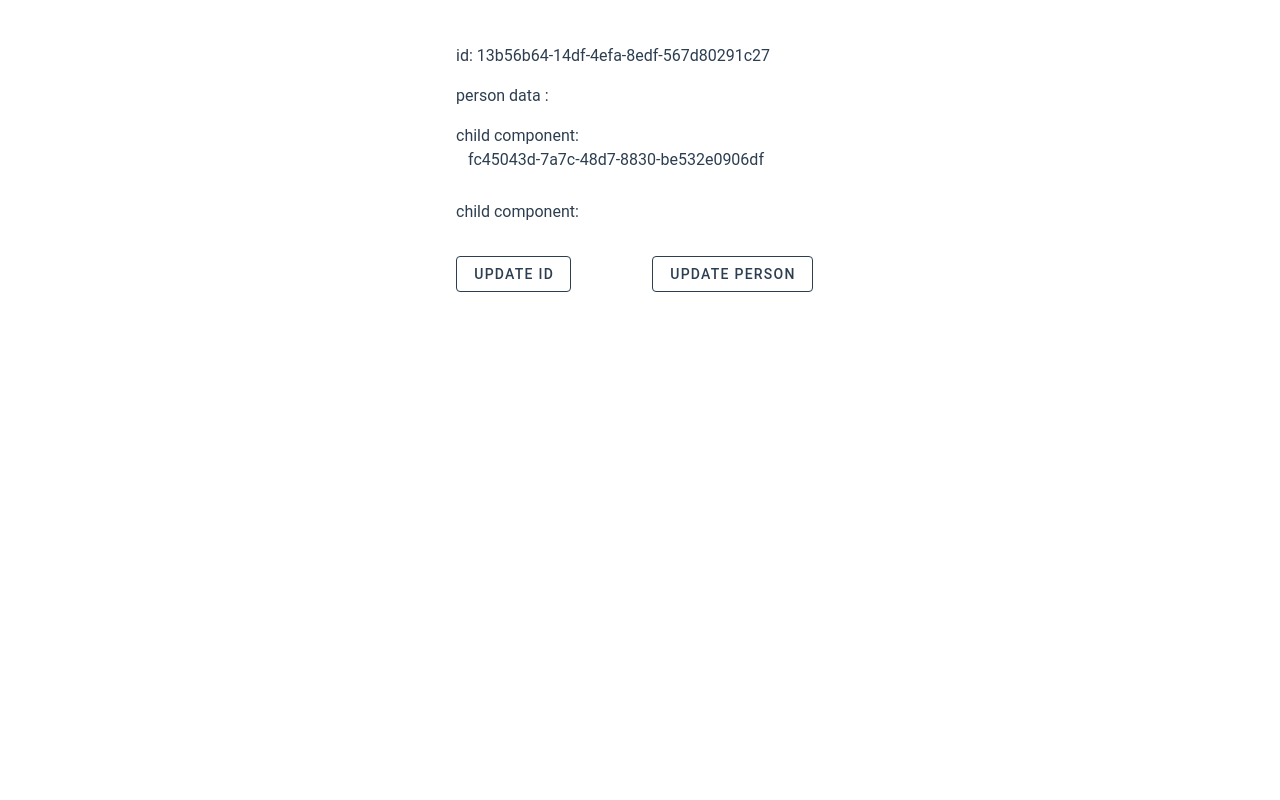
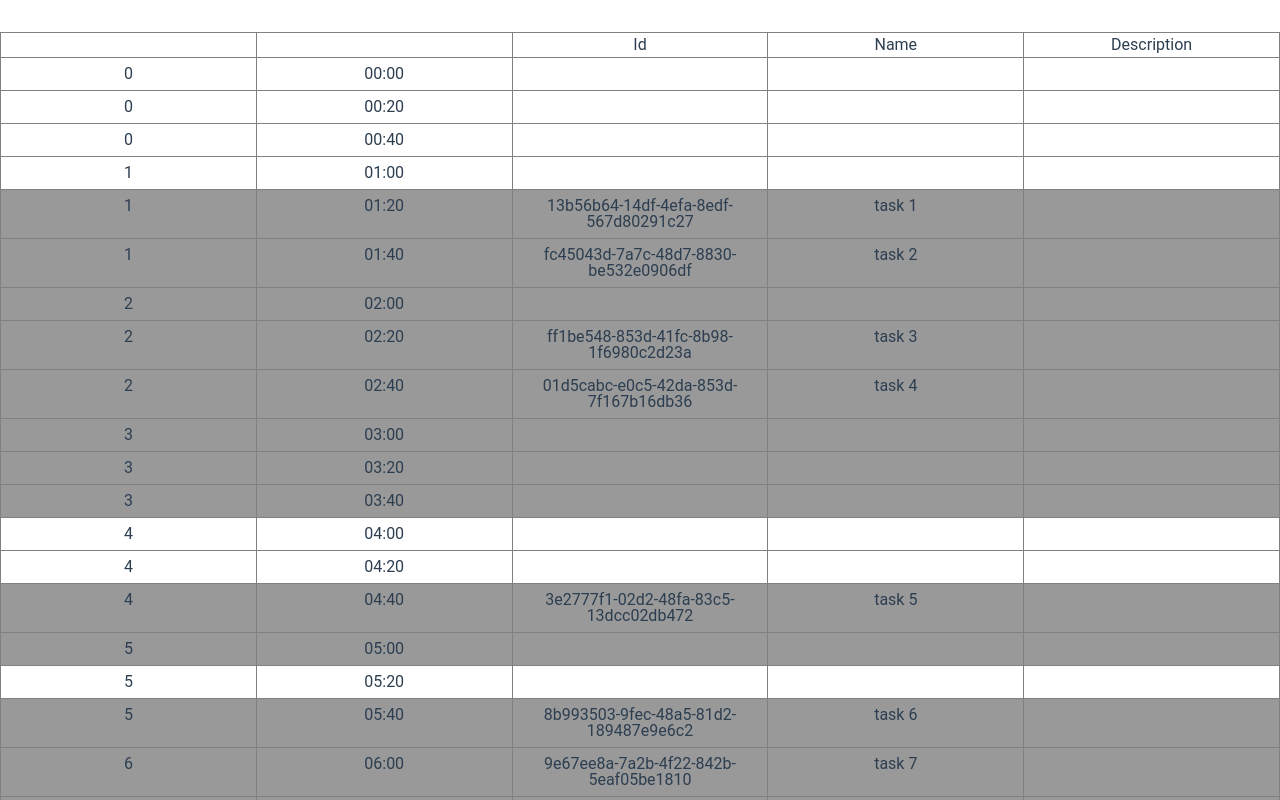
Before and after one commit to phamhaduy95/vue-learning, a Vue app: page / in a window 1280 px wide. Shown: the top 800 px of the page. Built offline with nearby package versions, Linux system fonts and the light colour scheme.

Commit message:
update TimeTable

```diff
--- a/src/App.vue
+++ b/src/App.vue
@@ -1,10 +1,9 @@
 <script setup lang="ts">
 import TimeTable from './components/TimeTable/TimeTable.vue';
-import DeepReactive from './lessons/DeepReactive.vue';
 </script>
 
 <template>
-    <DeepReactive />
+    <TimeTable />
 </template>
 
 <style scoped></style>
--- a/src/components/TimeTable/TimeTable.vue
+++ b/src/components/TimeTable/TimeTable.vue
@@ -2,6 +2,8 @@
 import type { PropType } from 'vue';
 import { type TableHeader } from './type';
 import { useGenerateTimeTableRows } from './useGenerateTimeTableRows';
+import TimeTableRow from './TimeTableRow.vue';
+import { useGetTaskData } from '@/composables/useGetTaskData';
 
 const props = defineProps({
     mode: {
@@ -11,43 +13,51 @@ const props = defineProps({
 });
 
 const timeHeaders: Array<TableHeader> = [
-    { value: 'hour', text: 'hour' },
-    { value: 'timeFrame', text: 'timeFrame' }
+    { value: 'hour', text: '' },
+    { value: 'timeFrame', text: '' }
 ];
 
 const otherHeader: Array<TableHeader> = [
-    { value: 'task_id', text: 'taskId' },
-    { value: 'task_name', text: ' task Name' }
+    { value: 'taskId', text: 'Id' },
+    { value: 'taskName', text: ' Name' },
+    { value: 'taskDes', text: ' Description' }
 ];
 
 const headers = timeHeaders.concat(otherHeader);
-const rows = useGenerateTimeTableRows(headers);
+const rows = useGenerateTimeTableRows();
+const tasksList = useGetTaskData();
 </script>
 
 <template>
     <table class="TimeTable">
         <thead>
             <tr>
-                <slot
-                    v-for="(header, index) in headers"
-                    :key="index"
-                    :name="'header.'.concat(header.value)"
-                >
-                    <th class="TimeTable__HeaderCell">
-                        {{ header.text }}
-                    </th>
-                </slot>
+                <th v-for="(header, index) in headers" :key="index" class="TimeTable__HeaderCell">
+                    {{ header.text }}
+                </th>
             </tr>
         </thead>
-        <tbody></tbody>
+        <tbody>
+            <TimeTableRow
+                v-for="(timeData, index) of rows"
+                :key="index"
+                :time-data="timeData"
+                :tasks="tasksList"
+            />
+        </tbody>
     </table>
 </template>
 
 <style scoped lang="scss">
+$border-color: hsl(0, 0%, 50%);
+$bg-color: hsl(0, 0%, 80%);
+
 .TimeTable {
     width: 100%;
     table-layout: fixed;
-    border: 1px solid grey;
+    .TimeTable__HeaderCell {
+        border: 1px solid $border-color;
+        padding: 0.25rem;
+    }
 }
 </style>
-./useGenerateTimeTableRows
--- a/src/components/TimeTable/TimeTableRow.vue
+++ b/src/components/TimeTable/TimeTableRow.vue
@@ -1,11 +1,9 @@
 <script setup lang="ts">
-import { computed, type PropType, watch } from 'vue';
-import type { BaseTimeTableData, TaskData } from './type';
-import { isTheSameTimeFrame, isTimeWithInRange } from './utils';
-import { watchEffect } from 'vue';
-import { ref } from 'vue';
+import { computed, ref, shallowRef, watch, watchEffect, type PropType } from 'vue';
+import type { ITask } from '@/types/task';
+import type { BaseTimeTableData } from './type';
 import { useTaskInput } from './useTaskInput';
-import { shallowRef } from 'vue';
+import { isTheSameTimeFrame, isTimeWithInRange, formatTime } from './utils';
 
 const props = defineProps({
     timeData: {
@@ -13,7 +11,7 @@ const props = defineProps({
         required: true
     },
     tasks: {
-        type: Object as PropType<TaskData[]>,
+        type: Object as PropType<Readonly<Array<ITask>>>,
         required: true
     },
     isEditMode: {
@@ -23,17 +21,17 @@ const props = defineProps({
 });
 
 const emit = defineEmits<{
-    (e: 'change:taskDataInput', value: TaskData): void;
+    (e: 'change:taskDataInput', value: ITask): void;
 }>();
 
-const taskData = shallowRef<TaskData | null>(null);
+const taskData = shallowRef<ITask | null>(null);
 const mode = ref<'start' | 'within' | 'none'>('none');
 
 const [taskDataInput] = useTaskInput(props.isEditMode, taskData.value);
 
 watch([taskDataInput.value.taskName, taskDataInput.value.taskDes], ([taskName, taskDes]) => {
     if (!taskData.value) return;
-    const updatedData: TaskData = { ...taskData.value, taskName: taskName, taskDes: taskDes };
+    const updatedData: ITask = { ...taskData.value, name: taskName, des: taskDes };
     emit('change:taskDataInput', updatedData);
 });
 
@@ -41,18 +39,17 @@ watchEffect(() => {
     const timeOfRow = props.timeData.time;
     for (let task of props.tasks) {
         const range = { start: task.startTime, end: task.endTime };
-        if (!isTimeWithInRange(timeOfRow, range)) continue;
-        if (isTheSameTimeFrame(timeOfRow, task.startTime)) {
-            mode.value = 'start';
-            taskData.value = task;
-            return;
+        if (isTimeWithInRange(timeOfRow, range)) {
+            console.log(formatTime(task.endTime));
+            if (isTheSameTimeFrame(timeOfRow, task.startTime)) {
+                mode.value = 'start';
+                taskData.value = { ...task };
+                break;
+            }
+            mode.value = 'within';
+            break;
         }
-        mode.value = 'within';
-        taskData.value = null;
-        return;
     }
-    mode.value = 'none';
-    taskData.value = null;
 });
 
 const styleBaseOnMode = computed(() => {
@@ -67,28 +64,26 @@ const styleBaseOnMode = computed(() => {
             return '';
     }
 });
-
-type RowData = BaseTimeTableData & Pick<TaskData, 'taskId' | 'taskName'>;
 </script>
 
 <template>
-    <tr v-if="!isEditMode" class="TimeTable__Row" :class="styleBaseOnMode">
-        <td>{{ timeData.hour }}</td>
-        <td>{{ timeData.time }}</td>
-        <td>{{ taskData?.taskId }}</td>
-        <td>{{ taskData?.taskName }}</td>
-        <td>{{ taskData?.taskDes }}</td>
+    <tr class="TimeTable__Row" v-if="!isEditMode" :class="styleBaseOnMode">
+        <td class="TimeTable__Cell">{{ timeData.hour }}</td>
+        <td class="TimeTable__Cell">{{ formatTime(timeData.time) }}</td>
+        <td class="TimeTable__Cell">{{ taskData?.id }}</td>
+        <td class="TimeTable__Cell">{{ taskData?.name }}</td>
+        <td class="TimeTable__Cell">{{ taskData?.des }}</td>
     </tr>
     <tr v-else>
-        <td>{{ timeData.hour }}</td>
-        <td>{{ timeData.time }}</td>
-        <td>
+        <td class="TimeTable__Cell">{{ timeData.hour }}</td>
+        <td class="TimeTable__Cell">{{ formatTime(timeData.time) }}</td>
+        <td class="TimeTable__Cell">
             <v-text-field
                 v-model:model-value="taskDataInput.taskName"
                 variant="outlined"
             ></v-text-field>
         </td>
-        <td>
+        <td class="TimeTable__Cell">
             <v-text-field
                 v-model:model-value="taskDataInput.taskDes"
                 variant="outlined"
@@ -96,3 +91,31 @@ type RowData = BaseTimeTableData & Pick<TaskData, 'taskId' | 'taskName'>;
         </td>
     </tr>
 </template>
+
+<style scoped lang="scss">
+$border-color: hsl(0, 0%, 50%);
+$bg-color: hsl(0, 0%, 60%);
+
+.TimeTable__Row {
+    > .TimeTable__Cell {
+        padding: 0.5rem 0;
+        text-align: center;
+        border: 1px solid $border-color;
+        border-bottom: none;
+        border-left: none;
+        &:first-child {
+            border-left: 1px solid $border-color;
+        }
+    }
+    &.is-within-task-time,
+    &.is-start-time-of-task {
+        background-color: $bg-color;
+    }
+
+    &:last-child {
+        > .TimeTable__Cell {
+            border-bottom: 1px solid $border-color;
+        }
+    }
+}
+</style>
--- a/src/components/TimeTable/useGenerateTimeTableRows.ts
+++ b/src/components/TimeTable/useGenerateTimeTableRows.ts
@@ -1,27 +1,22 @@
 import moment from 'moment';
-import { computed, ref, watch } from 'vue';
-import type { TableHeader } from './type';
 
 const START_TIME = moment({ hour: 0, minute: 0 });
 const TIME_FRAME = 20; // 20 mins
 const END_TIME = START_TIME.clone().add(1, 'day');
-const TIME_FORMAT = 'HH:mm';
 
-export function useGenerateTimeTableRows(headers: Array<TableHeader>) {
+export function useGenerateTimeTableRows() {
     const baseTimeFrameRows = constructTimeFrameRows();
 
-    const rows = computed(() => headers);
-
-    return rows;
+    return baseTimeFrameRows;
 }
 
 function constructTimeFrameRows() {
     const arrays = [];
     const timePivot = START_TIME.clone();
     while (timePivot.isBefore(END_TIME, 'minute')) {
-        const time = timePivot.format(TIME_FORMAT);
+        const time = timePivot.toDate();
         const hour = timePivot.hour();
-        arrays.push({ hour, time });
+        arrays.push({ hour: hour.toString(), time });
         timePivot.add(TIME_FRAME, 'minute');
     }
     return arrays;
--- a/src/components/TimeTable/useTaskInput.ts
+++ b/src/components/TimeTable/useTaskInput.ts
@@ -1,5 +1,5 @@
-import { readonly, ref, watch, type MaybeRefOrGetter, toValue } from 'vue';
-import type { TaskData } from './type';
+import type { ITask } from '@/types/task';
+import { ref, toValue, watch, type MaybeRefOrGetter } from 'vue';
 
 type TaskDataInput = {
     taskName: string;
@@ -8,7 +8,7 @@ type TaskDataInput = {
 
 export const useTaskInput = (
     isEditMode: MaybeRefOrGetter<boolean>,
-    taskData: MaybeRefOrGetter<TaskData | null>
+    taskData: MaybeRefOrGetter<ITask | null>
 ) => {
     const defaultInputValue: TaskDataInput = {
         taskName: '',
@@ -22,8 +22,8 @@ export const useTaskInput = (
         (isEditMode) => {
             const data = toValue(taskData);
             if (isEditMode && data) {
-                inputData.value.taskDes = data.taskDes;
-                inputData.value.taskName = data.taskName;
+                inputData.value.taskDes = data.des;
+                inputData.value.taskName = data.name;
             }
         }
     );
--- a/src/components/TimeTable/utils.ts
+++ b/src/components/TimeTable/utils.ts
@@ -1,10 +1,18 @@
 import moment from 'moment';
 
 export const isTheSameTimeFrame = (time1: Date, time2: Date) => {
-    return time1.getHours() === time2.getHours() && time1.getMinutes() === time2.getHours();
+    return time1.getHours() === time2.getHours() && time1.getMinutes() === time2.getMinutes();
 };
 
 export const isTimeWithInRange = (time: Date, range: { start: Date; end: Date }) => {
     const timeAsMoment = moment(time);
-    return timeAsMoment.isSameOrBefore(range.start) && timeAsMoment.isSameOrBefore(range.end);
+    return (
+        timeAsMoment.isSameOrAfter(range.start, 'minute') &&
+        timeAsMoment.isBefore(range.end, 'minute')
+    );
 };
+
+const TIME_FORMAT = 'HH:mm';
+export const formatTime = (time: Date) => {
+    return moment(time).format(TIME_FORMAT);
+};
--- a/src/composables/useGetTaskData.ts
+++ b/src/composables/useGetTaskData.ts
@@ -1,10 +1,10 @@
 import type { ITask } from '@/types/task';
 import { generateTasksList } from '@/utils/generateTaskData';
-import { readonly } from 'vue';
+import { readonly, shallowRef } from 'vue';
 
 export function useGetTaskData() {
     const tasks: Array<ITask> = generateTasksList(10);
-    console.log(tasks);
+    const taskList = shallowRef(tasks);
 
-    return readonly(tasks);
+    return readonly(taskList);
 }
--- a/src/utils/generateTaskData.ts
+++ b/src/utils/generateTaskData.ts
@@ -3,9 +3,9 @@ import moment from 'moment';
 
 const BASE_TIME_UNIT = 20; // 20 mins
 
-function getRandomElapsedTime(max = 0) {
+function getRandomElapsedTime(max = 0, offset = 1) {
     if (max < 0) max = 0;
-    return (Math.random() * max + 1) * BASE_TIME_UNIT;
+    return Math.floor(Math.random() * max + offset) * BASE_TIME_UNIT;
 }
 
 export function generateTaskData(data: Pick<ITask, 'name' | 'startTime'>) {
@@ -17,7 +17,8 @@ export function generateTaskData(data: Pick<ITask, 'name' | 'startTime'>) {
         id: crypto.randomUUID(),
         name: data.name,
         startTime: startTime,
-        endTime: endTime
+        endTime: endTime,
+        des: ''
     };
 
     return newTask;
@@ -37,7 +38,7 @@ export function generateTasksList(numberOfSample: number) {
         const previousTask = acc[index - 1];
         const previousEndTime = previousTask.endTime;
         const startTimeForNewTask = moment(previousEndTime)
-            .add(getRandomElapsedTime(6), 'minute')
+            .add(getRandomElapsedTime(3, 0), 'minute')
             .toDate();
         const newTask = generateTaskData({ name, startTime: startTimeForNewTask });
         acc.push(newTask);
```
Also changed, not shown: src/components/TimeTable/type.ts (+0 -8 lines), src/types/task.ts (+5 -4 lines).
